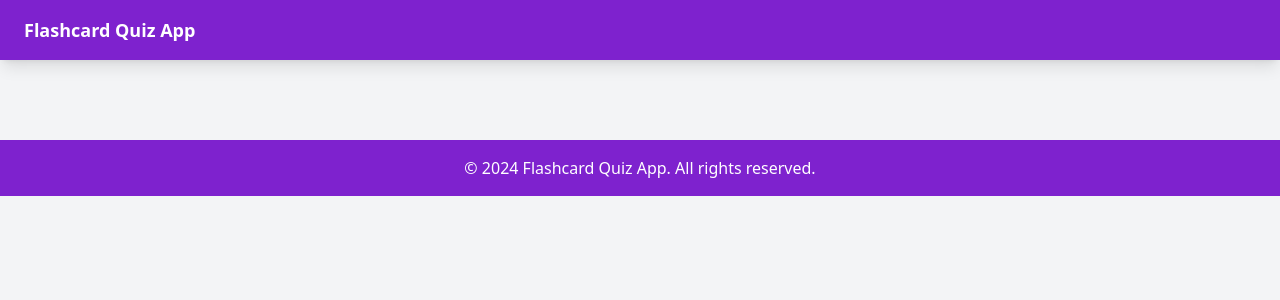
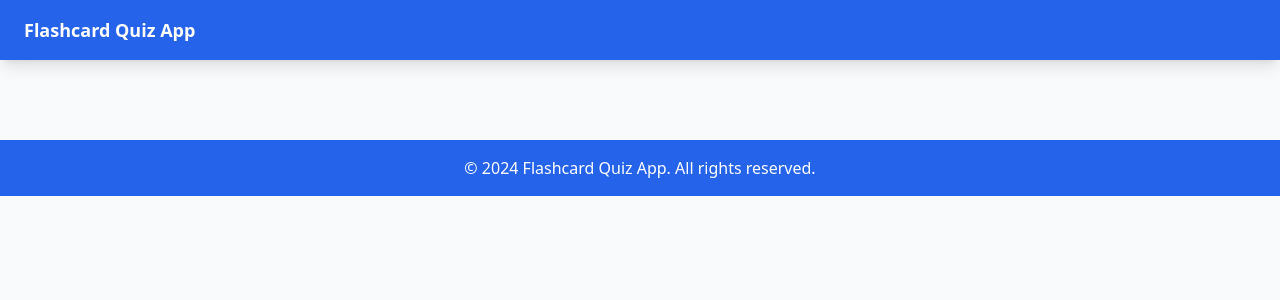
Before and after one commit to B-Himanshu19/FlashCard_React, a React (Vite) app in the folder front/: page /quiz in a window 1280 px wide. Shown: the top 300 px of the page. Built offline with nearby package versions, Linux system fonts and the light colour scheme.

Commit message:
Update App.jsx

```diff
--- a/front/src/App.jsx
+++ b/front/src/App.jsx
@@ -8,8 +8,8 @@ function App() {
   const location = useLocation();
 
   return (
-    <div className="min-h-screen bg-gray-100 text-gray-900">
-      <nav className="bg-purple-700 text-white shadow-lg">
+    <div className="min-h-screen bg-gray-50 text-gray-900">
+      <nav className="bg-blue-600 text-white shadow-lg">
         <div className="container mx-auto px-6 py-4 flex justify-between items-center">
           <div className="text-lg font-semibold">
             Flashcard Quiz App
@@ -46,7 +46,7 @@ function App() {
         </Routes>
       </div>
 
-      <footer className="bg-purple-700 text-white py-4 text-center">
+      <footer className="bg-blue-600 text-white py-4 text-center">
         © 2024 Flashcard Quiz App. All rights reserved.
       </footer>
     </div>
```
